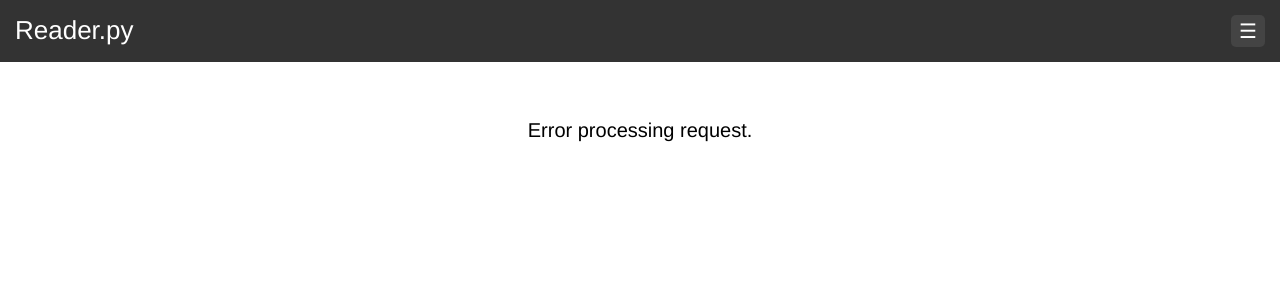
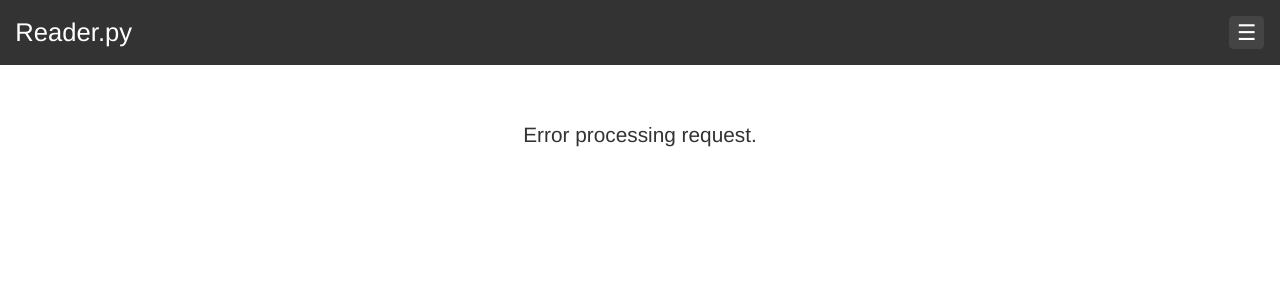
Before and after one commit to neogeek-deprecated/reader.py, a Flask app: page / in a window 1280 px wide. Shown: the top 300 px of the page. Run offline with Flask 2, Linux system fonts and the light colour scheme; data that the repository does not hold is empty; some libraries are stand-ins or nearby versions.

Commit message:
Updated HTML and CSS.

```diff
--- a/static/css/styles.css
+++ b/static/css/styles.css
@@ -1,15 +1,18 @@
 * {
     margin: 0; padding: 0;
+    -webkit-box-sizing: border-box;
+    -moz-box-sizing: border-box;
     box-sizing: border-box;
 }
 
 body {
     font-family: 'Helvetica Neue', 'Arial', sans-serif;
-    font-size: 16px;
+    font-size: 1em;
     line-height: 1.3em;
+    color: #333;
 }
 
-h1, h2 {
+h1 {
     font-weight: normal;
     line-height: 1.3em;
 }
@@ -23,123 +26,117 @@
 }
 
 header {
+    position: fixed;
+    top: 0;
+    left: 0;
+    right: 0;
+    overflow: auto;
     background: #333;
-    overflow: auto;
+    z-index: 1;
 }
 
 header a {
     -webkit-touch-callout: none;
 }
 
-.loading {
-    height: 100%;
-    background: url('/static/img/spinner.gif') no-repeat center center;
-    background-size: 48px 48px;
-}
-
-.logo {
+header .logo {
     float: left;
-}
-
-.logo a {
-    display: block;
-    padding: 10px 15px;
-    font-size: 26px;
+    padding: .85em .6em;
+    font-size: 1.6em;
     color: #fff;
     text-decoration: none;
     -webkit-tap-highlight-color: transparent;
 }
 
-.nav {
+header .menu-toggle {
     float: right;
-}
-
-.nav .pancake {
-    display: inline-block;
-    margin: 15px;
-    padding: 6px 8px;
-    font-size: 20px;
+    margin: .75em;
+    padding: .25em .35em;
+    font-size: 1.35em;
     line-height: 1em;
     color: #fff;
     text-decoration: none;
     background: #444;
-    border-radius: 5px;
+    border-radius: .2em;
 }
 
-.nav ul {
+header nav ul {
     display: none;
-    position: absolute;
-    left: 0;
-    right: 0;
+    clear: both;
     background: #444;
-    z-index: 1;
 }
 
-.nav ul li {
+header nav ul li {
     list-style: none;
 }
 
-.nav ul li a {
+header nav ul li a {
     display: block;
-    padding: 10px;
+    padding: .8em 1em;
     color: #fff;
     text-decoration: none;
 }
 
-.nav ul li a:hover {
+header nav ul li a:hover {
     background: #888;
 }
 
+.loading {
+    height: 100%;
+    background: url('/static/img/spinner.gif') no-repeat center center;
+    background-size: 3em 3em;
+}
+
 .feed {
-    padding: 5px 0;
-    font-size: 20px;
+    margin-top: 2.5em;
+    padding: .8em;
+    font-size: 1.3em;
     line-height: 1.3em;
 }
 
-.story {
-    margin: 5px 0 10px;
-    padding: 5px 15px;
+.feed .story {
+    padding: .4em 0;
     position: relative;
     list-style: none;
 }
 
-.story a {
+.feed .story a {
     text-decoration: none;
 }
 
-.story .site a {
-    font-size: 80%;
+.feed .story .site a {
+    font-size: .75em;
     line-height: 1em;
     color: #666;
 }
 
-.feed p {
-    padding: 50px 0;
-    text-align: center;
-}
-
-.icon {
+.feed .story .icon {
     content: '';
     display: inline-block;
-    margin: 0 5px 0 0;
+    margin: 0 .25em 0 0;
     width: 16px;
     height: 16px;
     background: url('/static/img/icons.png') no-repeat;
     background-size: 16px 80px;
 }
 
-li[data-origin*="theverge.com"] .icon {
+.feed .story[data-origin*="theverge.com"] .icon {
     background-position: 0 -16px;
 }
 
-li[data-origin*="polygon.com"] .icon {
+.feed .story[data-origin*="polygon.com"] .icon {
     background-position: 0 -32px;
 }
 
-li[data-origin*="daringfireball.net"] .icon {
+.feed .story[data-origin*="daringfireball.net"] .icon {
     background-position: 0 -48px;
 }
 
-li[data-origin*="designernews.co"] .icon {
+.feed .story[data-origin*="designernews.co"] .icon {
     background-position: 0 -64px;
 }
+
+.feed p {
+    padding: 2.5em 0;
+    text-align: center;
+}
--- a/static/js/app.js
+++ b/static/js/app.js
@@ -81,7 +81,7 @@
 
         e.preventDefault();
 
-        $('.nav ul').toggle();
+        $('nav ul').toggle();
 
     }).on('click', 'a[href="#reload"]', function (e) {
 
--- a/templates/app.html
+++ b/templates/app.html
@@ -1,20 +1,21 @@
 <!DOCTYPE html>
 <html manifest="/static/manifest.appcache">
 <head>
-<meta charset="utf-8" />
-<meta name="viewport" content="width=device-width" />
+<meta charset="utf-8">
+<meta name="viewport" content="initial-scale=1">
 <title>Reader.py</title>
-<link rel="stylesheet" href="static/css/styles.css" />
+<link rel="stylesheet" href="static/css/styles.css">
 </head>
 
 <body>
 
 <header>
 
-    <h1 class="logo"><a href="/">Reader.py</a></h1>
+    <a href="/" class="logo">Reader.py</a>
 
-    <nav class="nav">
-        <a href="#nav" class="pancake">☰</a>
+    <a href="#nav" class="menu-toggle">☰</a>
+
+    <nav>
         <ul>
             <li><a href="#reload">Reload</a></li>
             <li><a href="#markallasread">Mark all as read</a></li>
```
